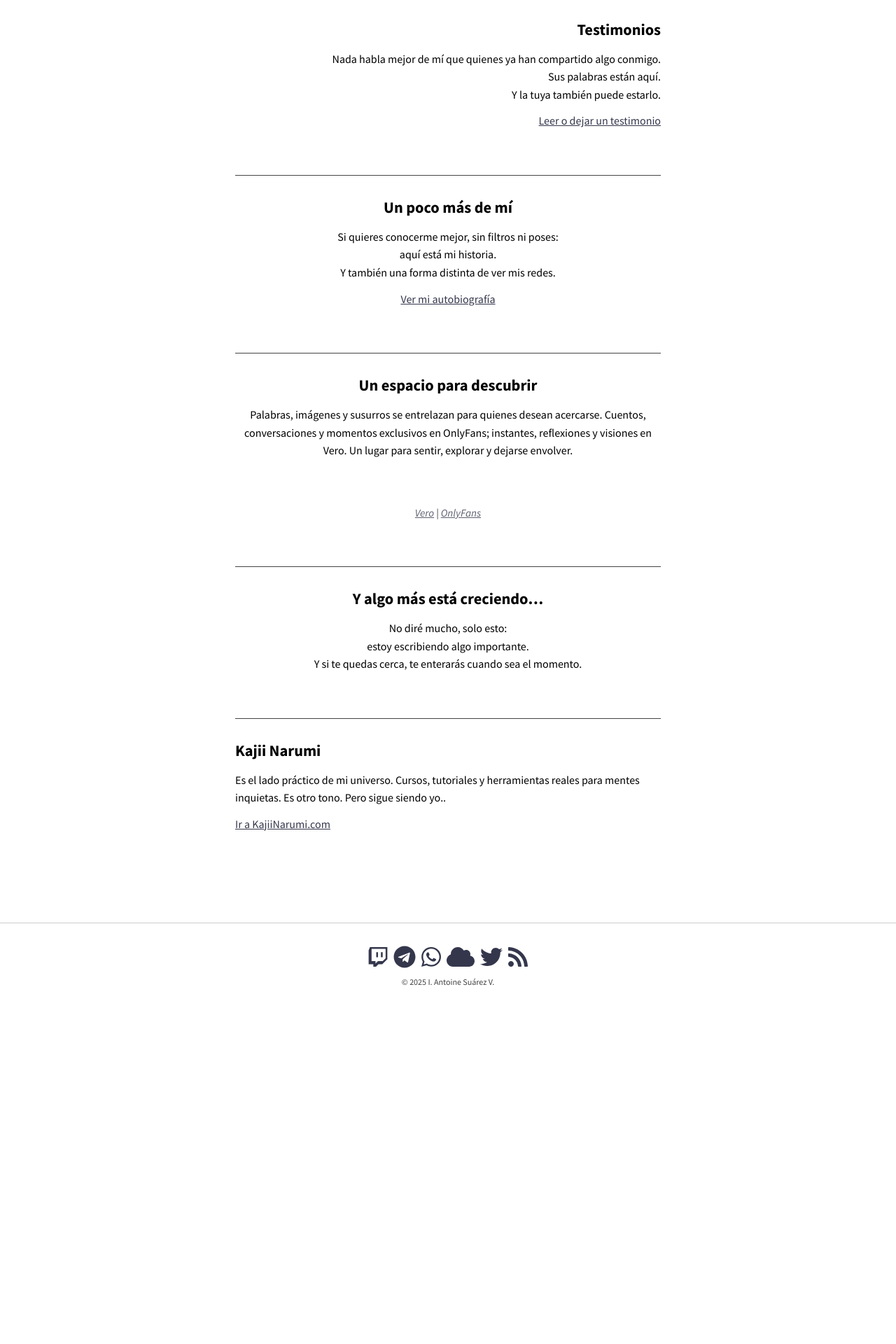
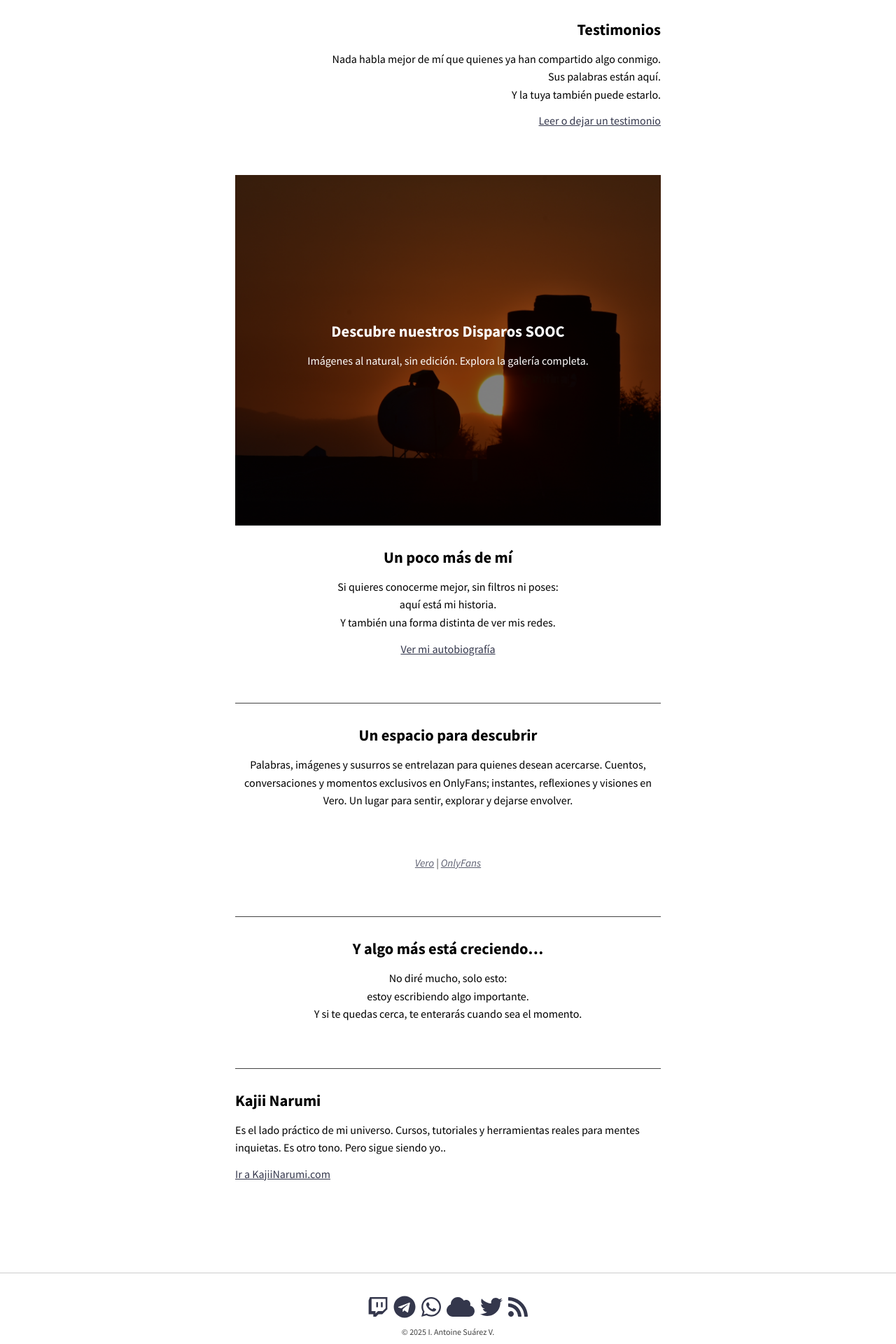
Before and after one commit to KajiiNarumi/iasuarezv, a Jekyll site: the page built from index.html, in a window 1280 px wide. Shown: the part 1412-3332 px from the top of the page at 70% size. Built offline with Jekyll 4.4.1, drawn with Linux system fonts in a browser that asks for light colours; nearby versions of some CDN libraries; the list of posts is cut into pages by our own code; before the commit the page ends 2889 px from its top, so only the background shows below that.

Commit message:
Update index.html

```diff
--- a/index.html
+++ b/index.html
@@ -53,6 +53,14 @@
     <p><a href="/testimonios/">Leer o dejar un testimonio</a></p>
   </section>
 
+<div class="banner-sooc">
+  <div class="banner-text">
+    <h2>Descubre nuestros Disparos SOOC</h2>
+    <p>Imágenes al natural, sin edición. Explora la galería completa.</p>
+  </div>
+</div>
+
+
   <section class="text-center bloque">
     <h2>Un poco más de mí</h2>
     <p>Si quieres conocerme mejor, sin filtros ni poses:<br>
@@ -88,6 +96,26 @@
 Es otro tono. Pero sigue siendo yo..</p>
     <p><a href="https://kajiinarumi.com/">Ir a KajiiNarumi.com</a></p>
   </section>
+
+
+
+<script>
+document.addEventListener("DOMContentLoaded", function() {
+  const images = [
+    {% assign imgs = site.static_files | where_exp: "file", "file.path contains '/galeria/'" | sort: "name" %}
+    {% for img in imgs %}
+      "{{ img.path }}"{% if forloop.last == false %},{% endif %}
+    {% endfor %}
+  ];
+
+  if(images.length > 0) {
+    const randomIndex = Math.floor(Math.random() * images.length);
+    const banner = document.querySelector('.banner-sooc');
+    banner.style.backgroundImage = `url('${images[randomIndex]}')`;
+  }
+});
+</script>
+
 
 </main>
 
@@ -144,4 +172,35 @@
     border-top: 1px solid #444;
     padding-top: 2rem;
   }
+
+.banner-sooc {
+  width: 100%;
+  height: 500px;
+  position: relative;
+  background-size: cover;
+  background-position: center;
+  display: flex;
+  align-items: center;
+  justify-content: center;
+  color: white;
+  overflow: hidden;
+}
+
+.banner-sooc::before {
+  content: "";
+  position: absolute;
+  top: 0; left: 0;
+  width: 100%; height: 100%;
+  background: rgba(0,0,0,0.5); /* filtro oscuro */
+  z-index: 1;
+}
+
+.banner-text {
+  position: relative;
+  text-align: center;
+  z-index: 2;
+}
+
+
+
 </style>
```
